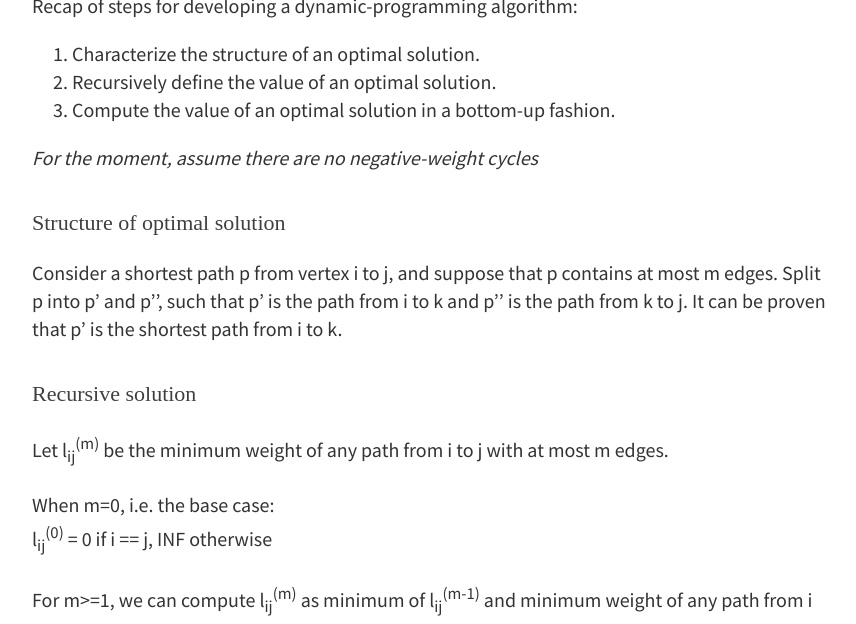
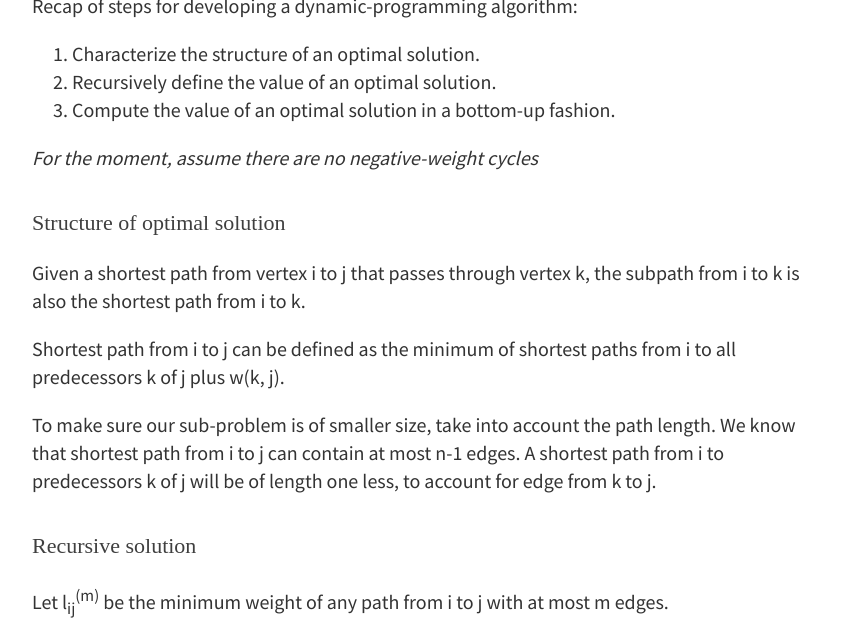
Before and after one commit to rbt91/rbt91.github.io, a Jekyll site: the page built from _posts/2016-10-16-shortest-paths.md, in a window 1280 px wide and 1400 px high, scrolled down 6646 px. Shown: the top 624 px of the window, without its empty margins (208-1064 px from the left). Built offline with Jekyll 4.4.1, drawn with Linux system fonts in a browser that asks for light colours; some web fonts are replaced; some of the changed text lies outside the part shown.

Commit message:
Update 2016-10-16-shortest-paths.md

```diff
--- a/_posts/2016-10-16-shortest-paths.md
+++ b/_posts/2016-10-16-shortest-paths.md
@@ -163,19 +163,25 @@ _For the moment, assume there are no negative-weight cycles_
 
 ### Structure of optimal solution
 
-Consider a shortest path p from vertex i to j, and suppose that p contains at most m edges. Split p into p' and p'', such that p' is the path from i to k and p'' is the path from k to j. It can be proven that p' is the shortest path from i to k.
+Given a shortest path from vertex i to j that passes through vertex k, the subpath from i to k is also the shortest path from i to k.
+
+Shortest path from i to j can be defined as the minimum of shortest paths from i to all predecessors k of j plus w(k, j).
+
+To make sure our sub-problem is of smaller size, take into account the path length. We know that shortest path from i to j can contain at most n-1 edges. A shortest path from i to predecessors k of j will be of length one less, to account for edge from k to j.
 
 ### Recursive solution
 
 Let l<sub>ij</sub><sup>(m)</sup> be the minimum weight of any path from i to j with at most m edges.
 
-When m=0, i.e. the base case:
-l<sub>ij</sub><sup>(0)</sup>  =  0 if i == j, INF otherwise
+When m=1, i.e. the base case:
+l<sub>ij</sub><sup>(1)</sup>  =  w(i,j)
+where weight function w is defined as weight of edge i to j if edge exists, INF otherwise
 
-For m>=1, we can compute l<sub>ij</sub><sup>(m)</sup> as minimum of l<sub>ij</sub><sup>(m-1)</sup> and minimum weight of any path from i to j with at most m edges obtained by looking at all predecessors of j.
+For m>1, we can compute l<sub>ij</sub><sup>(m)</sup> as minimum of l<sub>ij</sub><sup>(m-1)</sup> and minimum weight of any path from i to j with at most m edges obtained by looking at all predecessors of j.
 
 ![recursive solution](http://i.imgur.com/2pTA9qm.png)
 
+<small>We dont really need to find all predecessors of j, instead we can look at all vertices in graph since w(k, j) will be INF if the edge (k,j) does not exist. Weight function w(i,j) is defined as weight of edge i to j if the edge exists, INF otherwise.</small>
 Latter equality holds because first part of equation is actually captured in second part of equation when k=j and w<sub>jj</sub> is 0.
 
 ### Computing the shortest path weights bottom up
```
